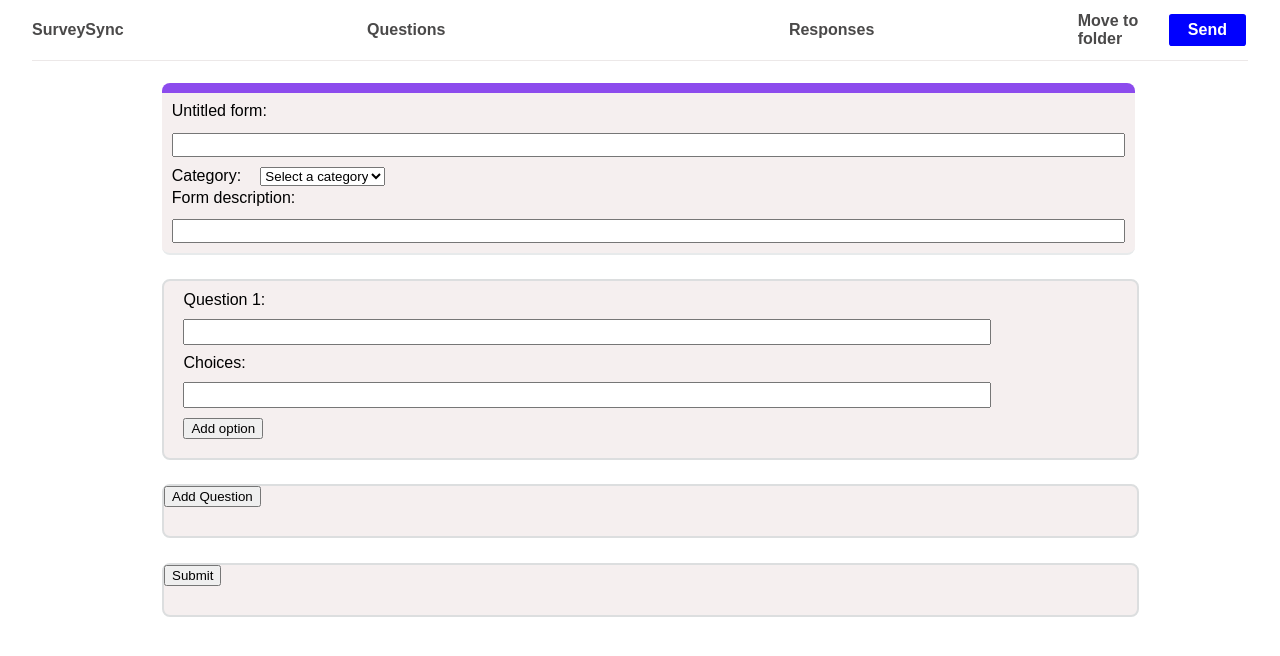
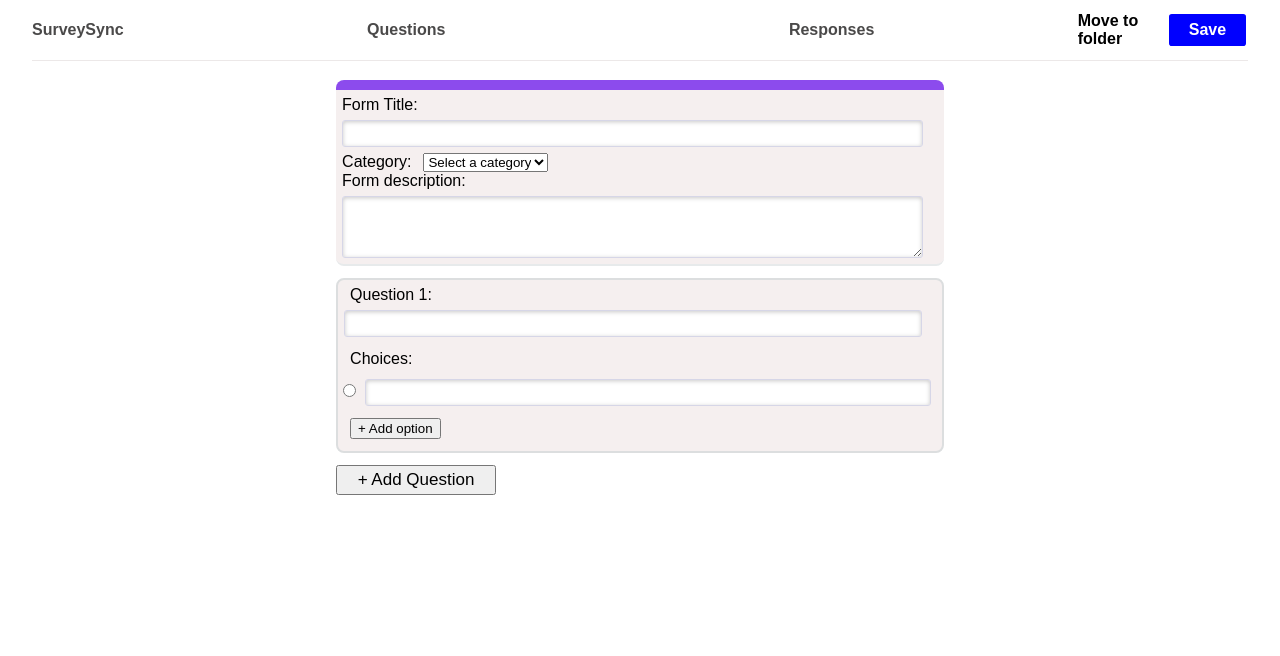
Before and after one commit to Gautam-10137/SurveySync, a React (Create React App) app in the folder client/: page /create-poll in a window 1280 px wide. Shown: the top 656 px of the page. Built offline with nearby package versions, Linux system fonts and the light colour scheme; the HTML template or start-up script is replaced by a standard one.

Commit message:
PollForm UI updated

```diff
--- a/client/src/components/Poll/PollForm.js
+++ b/client/src/components/Poll/PollForm.js
@@ -85,30 +85,27 @@ const predefinedCategories = ['Technology','Science','Entertainment','Sports','P
                     </ul>
                 </div>
                 <div className='profile-section'>
-                    <div id='login'>
-                        <Link to='/login' style={linkStyle}>Move to folder</Link>
-                    </div>
-                        <button className='signup'>
-                            <Link to='/register' style={linkStyle}><span id='sign'>Send</span></Link>
+                  Move to folder
+                        <button className='signup save'  onClick={handleSubmit} >
+                           <span id='sign'>Save</span>
                         </button>
-
-
                 </div>
             </nav>
         </header>
 
 
-    <div>
+    <div className='form'>
       <div className='form-title'>
-      <label id='label1'>Untitled form:</label>
+      <label id='label1'>Form Title:</label>
       <input id='title'
         type='text'
         value={Poll.title}
         onChange={(e)=>{setPoll({...Poll,title:e.target.value})}}
+        required
       ></input>
           <label id='label2'>
         Category:
-        <select id='category' value={Poll.category} onChange={(e) => {setPoll({...Poll,category:e.target.value})}}>
+        <select id='category' value={Poll.category} onChange={(e) => {setPoll({...Poll,category:e.target.value})}} required>
           <option value="" disabled>Select a category</option>
           {predefinedCategories.map((category) => (
             <option key={category} value={category}>
@@ -118,46 +115,51 @@ const predefinedCategories = ['Technology','Science','Entertainment','Sports','P
         </select>
       </label>
       <label id='label3'>Form description:</label>
-      <input id='description'
+      <textarea rows="4" cols="10" id='description'
         type='text'
         value={Poll.description}
-        onChange={(e)=>{setPoll({...Poll,description:e.target.value})}}>
-      </input>
+        onChange={(e)=>{setPoll({...Poll,description:e.target.value})}}
+        required
+        >
+      </textarea>
     </div>
-    <div className='question'>
+
        {
         Poll.questions.map((question,questionIndex)=>(
-               <div key={questionIndex}>
+
+               <div  className='question' key={questionIndex}>
 
                 <label id='que'>Question {questionIndex+1}:</label>
                 <input id='id1'
                   type='text'
                   value={question.questionText}
                   onChange={(e)=>handleQuestionInput(questionIndex,e.target.value)}
+                  required
                 ></input>
 
                 <label id='option'>Choices:</label>
                 {question.choices.map((choice,choiceIndex)=>(
+                  <div key={choiceIndex}>
+                    <input type='radio'></input>
                     <input id='id2'
                     key={choiceIndex}
                      type='text'
                      value={choice}
                      onChange={(e)=>{handleChoiceInput(questionIndex,choiceIndex,e.target.value)}}
+                     required
                     >
-                    </input>
+                    </input></div>
                 ))}
-                <button id='add-option' onClick={(e)=>handleAddChoice(questionIndex)}>Add option</button>
+                <button id='add-option' onClick={(e)=>handleAddChoice(questionIndex)}>+ Add option</button>
                </div>
 
         ))
 
        }
-       </div>
-       <div className='add'>
-       <button id='add' onClick={handleAddQuestion}>Add Question</button>
-       </div>
-       <div className='submit'>
-       <button id='submit' onClick={handleSubmit}>Submit</button>
+
+       <div className='add-question'>
+       <button id='add' onClick={handleAddQuestion}> + Add Question</button>
+
        </div>
     </div>
     </>
--- a/client/src/index.css
+++ b/client/src/index.css
@@ -148,12 +148,17 @@ li{
   color: rgb(70, 68, 68);
 }
 
-/* css of crete polls */
+/* css of create polls */
+.form{
+margin: auto;
+/* width: fit-content; */
+max-width: 50%;
+}
 .form-title{
   background-color: rgb(245, 239, 239);
-  width: 80%;
-  height: 160px;
-  margin-left: 130px;
+  /* width: 80%; */
+
+  /* margin-left: 130px; */
   margin-top: 2%;
   margin-bottom: 2%;
   border-top: 10px solid rgb(140, 75, 237);
@@ -166,6 +171,29 @@ li{
   margin-bottom: 1%;
   margin-left: 1%;
   margin-right: 1%;
+  width: 90%;
+  position: relative;
+  cursor: text;
+  font-size: 14px;
+  line-height: 20px;
+  padding: 0 16px;
+  height: 25px;
+  background-color: #fff;
+  border: 1px solid #d6d6e7;
+  border-radius: 3px;
+  color: rgb(60, 60, 60);
+  box-shadow: inset 0 1px 4px 0 rgba(72, 71, 71, 0.3);
+  overflow: hidden;
+  transition: all 100ms ease-in-out;
+  :focus {
+      border-color: #b9babb;
+      box-shadow: 0 1px 0 0 rgba(248, 247, 247, 0.05);
+  }
+
+}
+#description{
+  height: 60px;
+
 }
 #label1{
   margin-top: 1%;
@@ -179,9 +207,9 @@ li{
 }
 .question{
   background-color: rgb(245, 239, 239);
-  width: 80%;
+
   height: auto;
-  margin-left: 130px;
+  /* margin-left: 130px; */
   margin-top: 2%;
   margin-bottom: 2%;
   border: 2px solid rgb(220, 222, 223);
@@ -191,28 +219,47 @@ li{
   display: grid;
   margin-bottom: 1%;
   margin-left: 2%;
+  margin-top: 2%;
+}
+.options{
+  margin-left: 2%;
 }
 #que{
   margin-top: 1%;
+
 }
 #add-option{
   margin-bottom: 2%;
   margin-left: 2%;
+  margin-top: 2%;
 }
 #id1, #id2{
-  margin-left: 2%;
-  margin-bottom: 1%;
-  width: 800px;
-  height: 20px;
+ margin-left: 1%;
+  width:90%;
+  position: relative;
+  cursor: text;
+  font-size: 14px;
+  line-height: 20px;
+  padding: 0 16px;
+  height: 25px;
+  background-color: #fff;
+  border: 1px solid #d6d6e7;
+  border-radius: 3px;
+  color: rgb(61, 59, 59);
+  box-shadow: inset 0 1px 4px 0 rgba(72, 71, 71, 0.3);
+  overflow: hidden;
+  transition: all 100ms ease-in-out;
+  :focus {
+      border-color: #b9babb;
+      box-shadow: 0 1px 0 0 rgba(248, 247, 247, 0.05);
+  }
 }
-.add, .submit{
-  background-color: rgb(245, 239, 239);
-  width: 80%;
-  height: 50px;
-  margin-left: 130px;
-  margin-top: 2%;
-  margin-bottom: 2%;
-  border: 2px solid rgb(220, 222, 223);
-  border-radius: 0.5rem;
-
+#id2{
+  width: 88%;
+  margin-top: 5px;
 }
+.add-question>button{
+width: 160px;
+height: 30px;
+font-size: 17px;
+}
```
